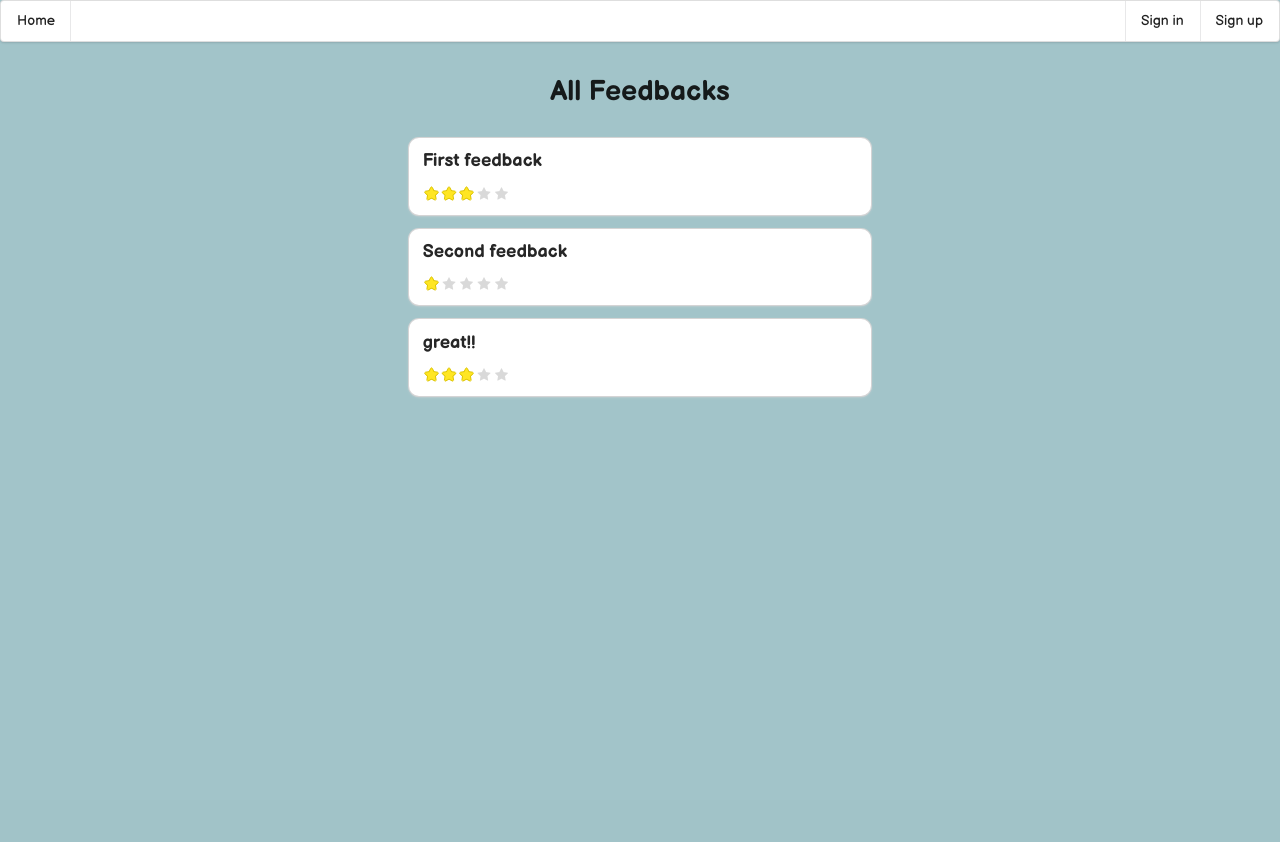
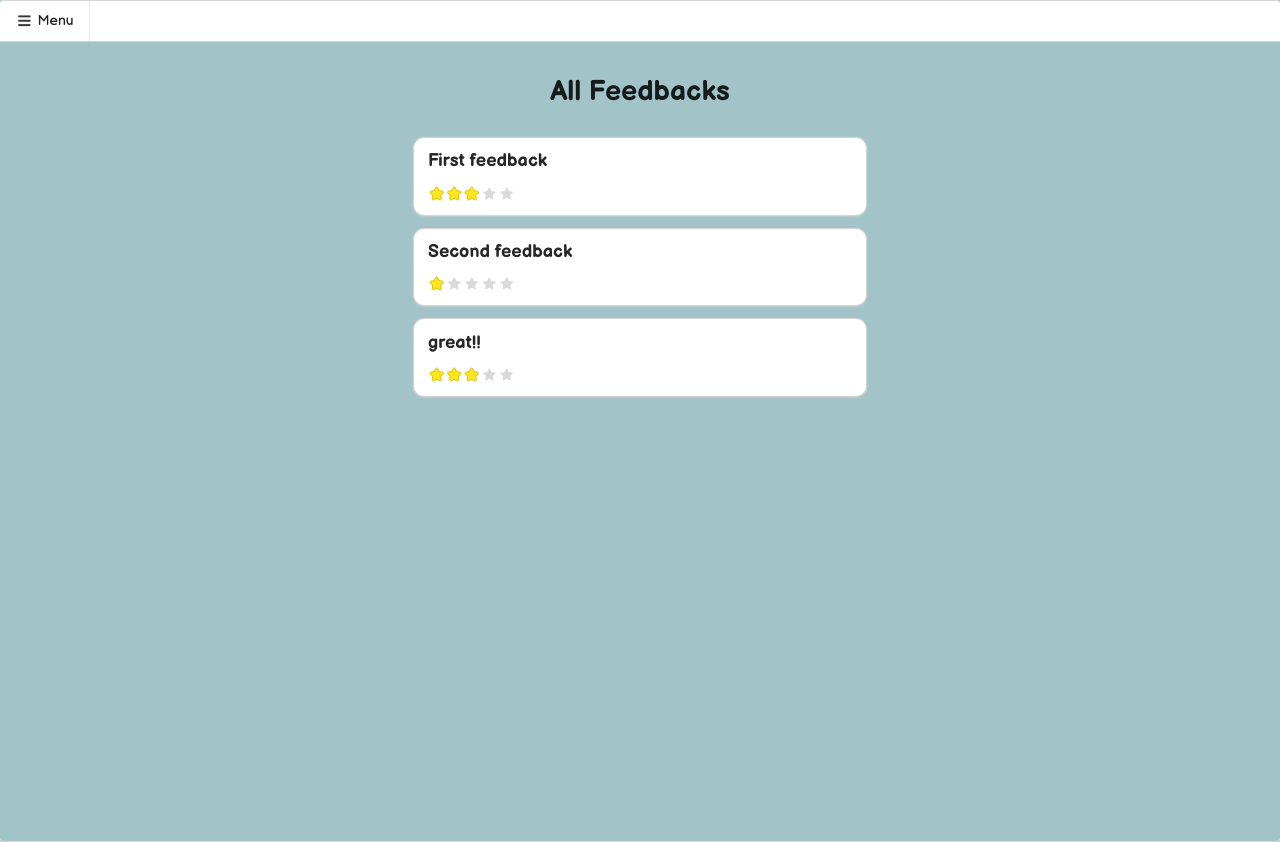
Before and after one commit to dev-nomi/I-guide, a Flask app: page /feedbacks in a window 1280 px wide. Before the commit the page ends 398 px from the top, so only its background shows below. Run offline with Flask 2, Linux system fonts and the light colour scheme; data comes from the database, SQL or seed files in the repository; both versions use the stored data as it was after the commit; some libraries are stand-ins or nearby versions.

Commit message:
Change header to sidebar

```diff
--- a/app.py
+++ b/app.py
@@ -53,7 +53,7 @@ class Student(db.Model):
     i_math_bio_marks = db.Column("I-Math/Bio",db.Integer)
     i_physics_statistics_marks = db.Column("I-Physics/Statistics",db.Integer)
     i_comp_chem_marks = db.Column("I-Comp/Chem",db.Integer)
-    program = db.Column("program",db.Integer)
+    program = db.Column("program",db.Text)
     feedback = db.relationship("Feedback", uselist=False, backref="student")
 
     def __repr__(self):
@@ -149,7 +149,7 @@ def feedback():
     db.session.add(feedback)
     db.session.commit()
     flash('You were successfully added feedback.','positive')
-    return redirect(url_for('home'))
+    return redirect(url_for('feedbacks'))
   else:
     return render_template('feedback/add.html')
 
@@ -294,10 +294,7 @@ def predict():
 
   model = pickle.load(open('./models/gnb_trained_model.pkl', 'rb'))
   predicted_program = model.predict(unseen_data_features)
-
   student = Student.query.order_by(Student.id.desc()).first()
-  student.program = predicted_program
-  db.session.commit()
 
   if(predicted_program == 0):
     prediction = "BS Chemical Engineering"
@@ -310,5 +307,6 @@ def predict():
   elif(predicted_program == 4):
     prediction = "BS Software Engineering"
 
-
+  student.program = prediction
+  db.session.commit()
   return render_template('prediction.html',prediction=prediction)
--- a/templates/layout.html
+++ b/templates/layout.html
@@ -29,27 +29,49 @@
     <link rel="stylesheet" href="{{ url_for('static', filename='css/style.css') }}" />
   </head>
   <body>
-    <div class="ui menu">
-      <a class="teal item" href="{{ url_for('home')}}"> Home </a>
+    <div class="ui top attached demo menu">
+      <a class="item">
+        <i class="sidebar icon"></i>
+        Menu
+      </a>
+    </div>
+    <div class="ui bottom attached segment pushable">
+      <div class="ui inverted labeled icon left inline vertical sidebar menu">
+        <a class="item" href="{{ url_for('home')}}">
+          <i class="home icon"></i>
+          Home
+        </a>
         {% if session['email'] %}
-      <a class="teal item" href="{{ url_for('new_student_details')}}"> Student Details </a>
-      <a class="teal item" href="{{ url_for('feedbacks')}}"> All Feedbacks </a>
-      {% endif %}
-      <div class="right menu">
-        {% if session['email'] %}
-        <a class="teal item" href="{{ url_for('sign_out')}}"> Sign out </a>
+        <a class="item" href="{{ url_for('new_student_details')}}">
+          <i class="block layout icon"></i>
+          Student Details
+        </a>
+        <a class="item" href="{{ url_for('feedbacks')}}">
+          <i class="comments icon"></i>
+          All Feedbacks
+        </a>
+        <a class="item" href="{{ url_for('sign_out')}}">
+          <i class="sign-out icon"></i>
+          Sign out
+        </a>
         {% else %}
-        <a class="teal item" href="{{ url_for('sign_in')}}"> Sign in </a>
-        <a class="teal item" href="{{ url_for('sign_up')}}"> Sign up </a>
+        <a class="item" href="{{ url_for('sign_in')}}">
+          <i class="sign-in icon"></i>
+          Sign in
+        </a>
+        <a class="item" href="{{ url_for('sign_up')}}">
+          <i class="user plus icon"></i>
+          Sign up
+        </a>
         {% endif %}
       </div>
-    </div>
-
+      <div class="pusher" style="background-color: #a2c4c9">
+        <div class="ui basic segment">
           <div class="ui centered grid stackable column">
             <div class="row" style="margin: -5px 0px">
               <div class="four wide column">
-          {% with messages = get_flashed_messages(with_categories=true) %} {% if messages %} {% for
-          category,message in messages %}
+                {% with messages = get_flashed_messages(with_categories=true) %} {% if messages %}
+                {% for category,message in messages %}
                 <div class="ui icon {{ category }} mini floating message">
                   {% if category == 'positive'%}
                   <i class="check circle icon"></i>
@@ -66,8 +88,14 @@
             </div>
             {% block content %} {% endblock %}
           </div>
+        </div>
+      </div>
+    </div>
   </body>
   <script>
+    $(".ui.top.attached.demo.menu").click(function () {
+      $(".ui.sidebar").sidebar("toggle");
+    });
     $(".message .close").on("click", function () {
       $(this).closest(".message").transition("fade");
     });
```
Also changed, not shown: database/iguide_database.sqlite3. Lines whose indentation alone changed are shown as unchanged.
